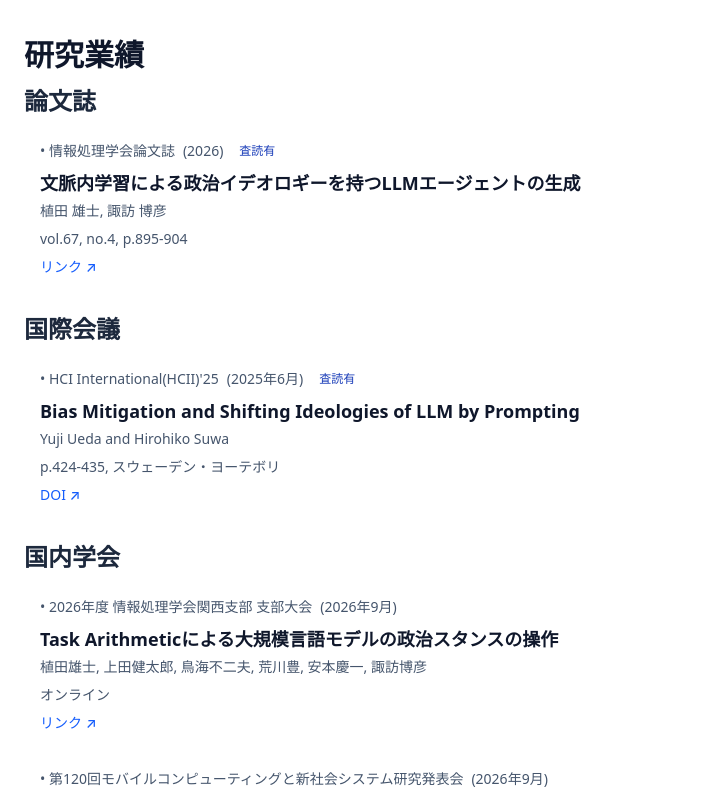
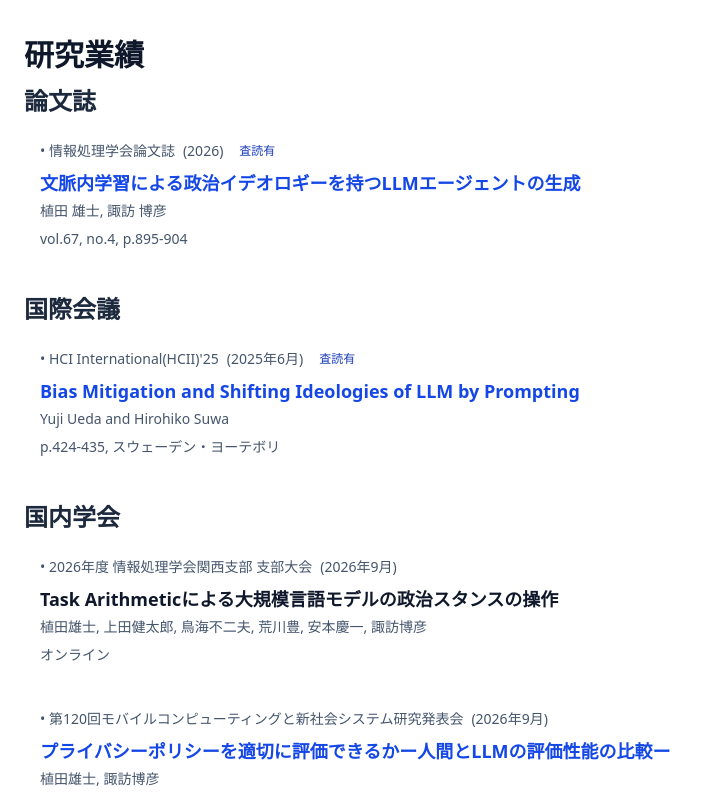
Before and after one commit to yujiponzu/my-page, a Next.js app: page / in a window 1280 px wide. Shown: the part 764-1560 px from the top of the page, without its empty margins (0-709 px from the left). Built offline with nearby package versions, Linux system fonts and the light colour scheme; a web font is replaced by a local one.

Commit message:
chore: embed url

```diff
--- a/data/publications.json
+++ b/data/publications.json
@@ -6,6 +6,7 @@
       "ja": "Bias Mitigation and Shifting Ideologies of LLM by Prompting",
       "en": "Bias Mitigation and Shifting Ideologies of LLM by Prompting"
     },
+    "url": "https://doi.org/10.1007/978-3-031-94171-9_41",
     "authors": "Yuji Ueda and Hirohiko Suwa",
     "venue": {
       "ja": "HCI International(HCII)'25",
@@ -19,16 +20,7 @@
     "location": {
       "ja": "スウェーデン・ヨーテボリ",
       "en": "Gothenburg, Sweden"
-    },
-    "links": [
-      {
-        "label": {
-          "ja": "DOI",
-          "en": "DOI"
-        },
-        "url": "https://doi.org/10.1007/978-3-031-94171-9_41"
-      }
-    ]
+    }
   },
   {
     "id": "paper-002",
@@ -37,6 +29,7 @@
       "ja": "政治イデオロギーを持つLLMエージェントの生成",
       "en": "The generation of LLM agents with political ideologies"
     },
+    "url": "https://ipsj.ixsq.nii.ac.jp/records/240630",
     "authors": "植田 雄士, 諏訪 博彦",
     "venue": {
       "ja": "情報処理学会 コラボレーションとネットワークサービスワークショップ2024 (CN Workshop ’24)",
@@ -45,15 +38,6 @@
     "year": 2024,
     "month": 11,
     "peerReviewed": true,
-    "links": [
-      {
-        "label": {
-          "ja": "リンク",
-          "en": "Link"
-        },
-        "url": "https://ipsj.ixsq.nii.ac.jp/records/240630"
-      }
-    ],
     "location": {
       "ja": "加賀",
       "en": "Kaga"
@@ -66,6 +50,7 @@
       "ja": "2次元の政治スタンス入力に基づくLLMの操作性に関する調査",
       "en": "A Study on the Steerability of Large Language Models Based on Two-Dimensional Political Orientation Inputs"
     },
+    "url": "https://doi.org/10.11517/jsaisigtwo.2025.CSS-001_22",
     "authors": "植田 雄士, 上田 健太郎, 諏訪 博彦, 鳥海 不二夫, 荒川豊, 安本慶一",
     "venue": {
       "ja": "人工知能学会 創律計算科学研究会",
@@ -78,16 +63,7 @@
     "location": {
       "ja": "横浜",
       "en": "Yokohama"
-    },
-    "links": [
-      {
-        "label": {
-          "ja": "DOI",
-          "en": "DOI"
-        },
-        "url": "https://doi.org/10.11517/jsaisigtwo.2025.CSS-001_22"
-      }
-    ]
+    }
   },
   {
     "id": "paper-004",
@@ -96,6 +72,7 @@
       "ja": "文脈内学習による政治イデオロギーを持つLLMエージェントの生成",
       "en": "Generation of LLM Agents with Political Ideologies through In-Context Learning"
     },
+    "url": "https://ipsj.ixsq.nii.ac.jp/records/2009092",
     "authors": "植田 雄士, 諏訪 博彦",
     "venue": {
       "ja": "情報処理学会論文誌",
@@ -105,16 +82,7 @@
     "peerReviewed": true,
     "volume": "67",
     "number": "4",
-    "pages": "895-904",
-    "links": [
-      {
-        "label": {
-          "ja": "リンク",
-          "en": "Link"
-        },
-        "url": "https://www.ipsj.or.jp/journal/info/accept/january.html"
-      }
-    ]
+    "pages": "895-904"
   },
   {
     "id": "paper-005",
@@ -136,7 +104,7 @@
       "en": "Hamamatsu"
     }
   },
-    {
+  {
     "id": "paper-006",
     "category": "domestic_conference",
     "title": {
@@ -156,13 +124,14 @@
       "en": "Sendai"
     }
   },
-    {
+  {
     "id": "paper-007",
     "category": "domestic_conference",
     "title": {
       "ja": "スマートフォンアプリのプライバシーポリシー理解に向けた観点別スコアと理由・根拠提示の検討",
       "en": "Exploring Aspect-Based Scores and the Presentation of Reasons and Evidence for Understanding Smartphone App Privacy Policies"
     },
+    "url": "https://ipsj.ixsq.nii.ac.jp/records/2010950",
     "authors": "植田雄士, 石丸翔也, 諏訪博彦",
     "venue": {
       "ja": "第177回情報システムと社会環境研究発表会",
@@ -194,16 +163,7 @@
     "location": {
       "ja": "オンライン",
       "en": "Online"
-    },
-    "links": [
-      {
-        "label": {
-          "ja": "リンク",
-          "en": "Link"
-        },
-        "url": "https://kansai.ipsj.or.jp/guide/pages/proceedings/kaisai_2026/sessions/session-g03.html"
-      }
-    ]
+    }
   },
   {
     "id": "paper-009",
@@ -212,6 +172,7 @@
       "ja": "プライバシーポリシーを適切に評価できるかー人間とLLMの評価性能の比較ー",
       "en": "Can Privacy Policies Be Evaluated Appropriately? A Comparison of Evaluation Performance between Humans and LLMs"
     },
+    "url": "https://ipsj.ixsq.nii.ac.jp/records/2012138",
     "authors": "植田雄士, 諏訪博彦",
     "venue": {
       "ja": "第120回モバイルコンピューティングと新社会システム研究発表会",
@@ -223,15 +184,6 @@
     "location": {
       "ja": "浜松",
       "en": "Hamamatsu"
-    },
-    "links": [
-      {
-        "label": {
-          "ja": "リンク",
-          "en": "Link"
-        },
-        "url": "https://mbl.ipsj.or.jp/program/2026/120/"
-      }
-    ]
+    }
   }
 ]
--- a/src/app/page.tsx
+++ b/src/app/page.tsx
@@ -39,7 +39,7 @@ type Publication = {
   number?: string;
   pages?: string;
   location?: Localized;
-  links?: { label: Localized; url: string }[];
+  url?: string;
 };
 
 type EducationItem = {
@@ -187,24 +187,22 @@ function PublicationItem({ item, lang }: { item: Publication; lang: Lang }) {
         <span>({formatPublicationDate(item, lang)})</span>
         {item.peerReviewed && <PeerReviewBadge lang={lang} />}
       </div>
-      <h4 className="mb-1 break-words text-lg font-semibold text-slate-900">{item.title[lang]}</h4>
+      <h4 className="mb-1 break-words text-lg font-semibold text-slate-900">
+        {item.url ? (
+          <a
+            href={item.url}
+            target="_blank"
+            rel="noopener noreferrer"
+            className="text-blue-700 hover:underline"
+          >
+            {item.title[lang]}
+          </a>
+        ) : (
+          item.title[lang]
+        )}
+      </h4>
       <p className="mb-2 break-words text-sm text-slate-600">{item.authors}</p>
       <PublicationMetadata item={item} lang={lang} />
-      {item.links && (
-        <div className="flex flex-wrap gap-2">
-          {item.links.map((link) => (
-            <a
-              key={link.url}
-              href={link.url}
-              target="_blank"
-              rel="noopener noreferrer"
-              className="text-sm font-medium text-blue-600 hover:underline"
-            >
-              {link.label[lang]} ↗
-            </a>
-          ))}
-        </div>
-      )}
     </li>
   );
 }
```
